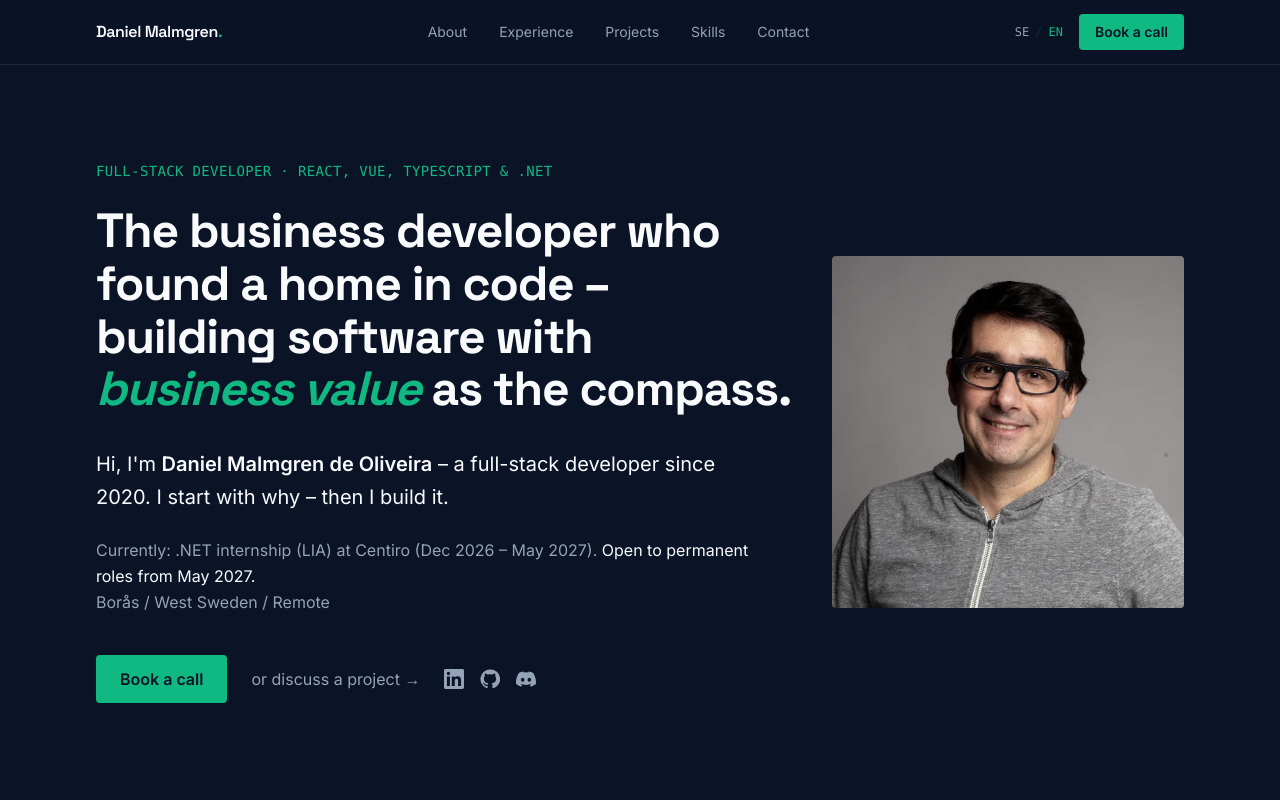
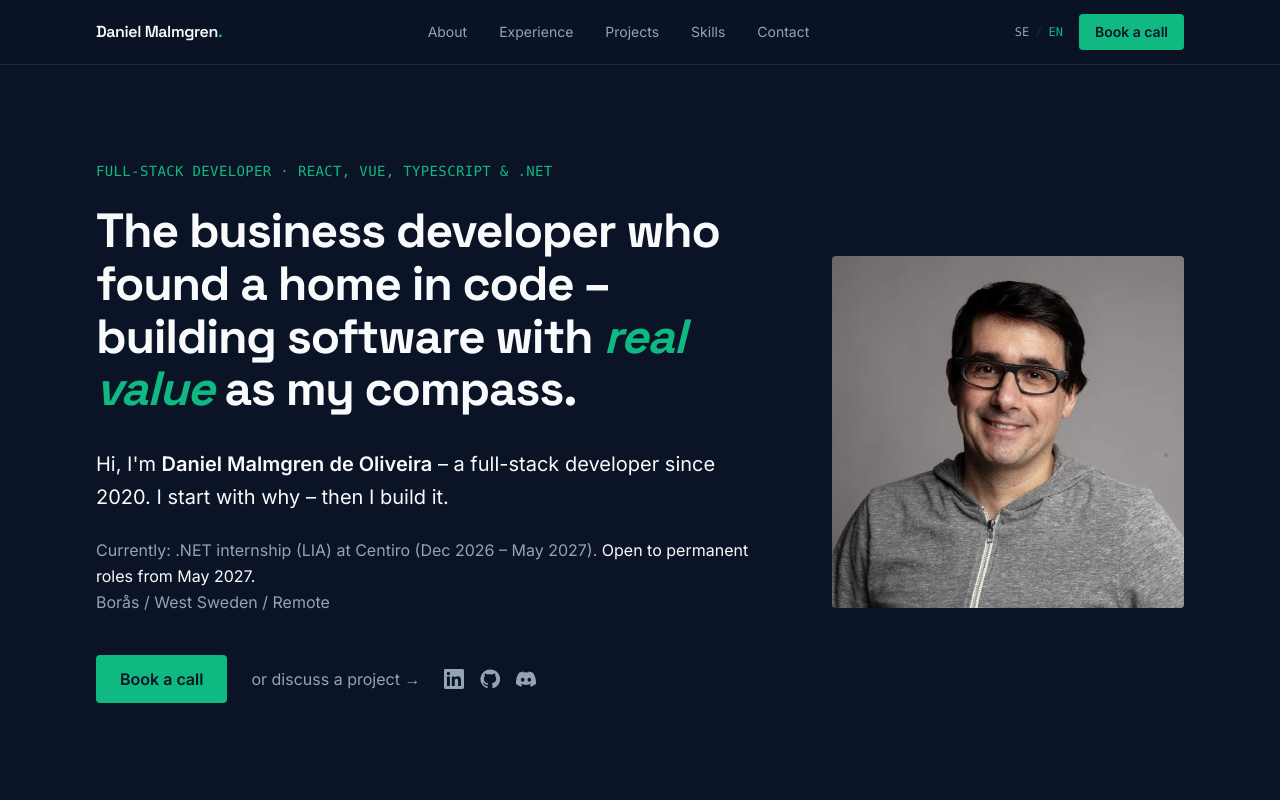
Before and after one commit to therealdanmalmx/danmalm-se, a Next.js app: page /en in a window 1280 px wide. Shown: the top 800 px of the page. Built offline with nearby package versions, Linux system fonts and the light colour scheme.

Commit message:
content: refine English headline wording
Co-Authored-By: Claude Opus 5.5 <noreply@anthropic.com>

```diff
--- a/src/content/en.ts
+++ b/src/content/en.ts
@@ -41,8 +41,8 @@ export const en: Content = {
   hero: {
     headline: {
       before: "The business developer who found a home in code – building software with ",
-      emphasis: "business value",
-      after: " as the compass.",
+      emphasis: "real value",
+      after: " as my compass.",
     },
     greeting: "Hi, I'm",
     intro: "a full-stack developer since 2020. I start with why – then I build it.",
```
